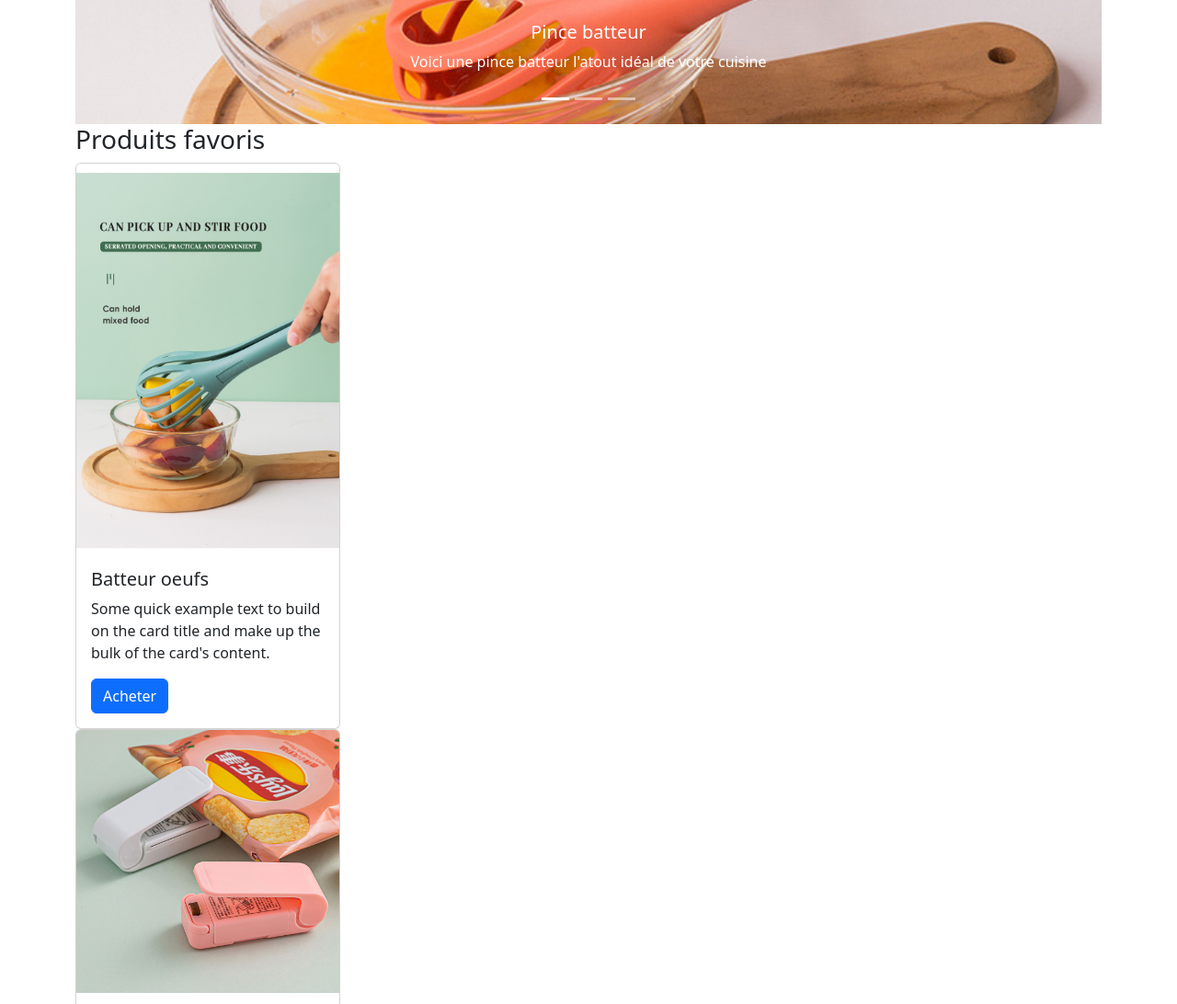
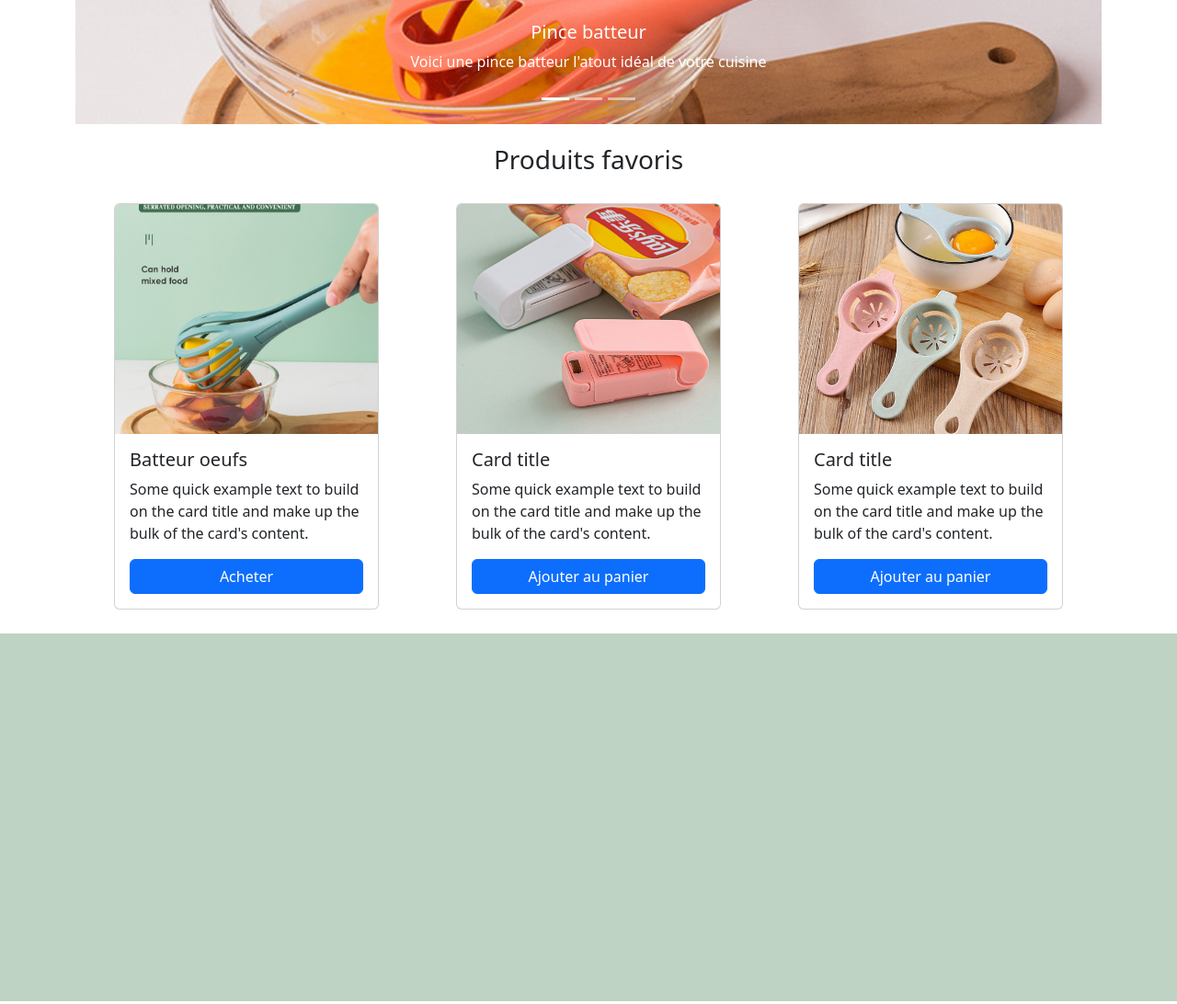
Before and after one commit to mathieu-oka/Funcook, a website: page index.html in a window 1280 px wide. Shown: the part 536-1628 px from the top of the page at 92% size. Drawn offline with nearby package versions, Linux system fonts and the light colour scheme.

Commit message:
cha,ge color

```diff
--- a/index.html
+++ b/index.html
@@ -86,7 +86,6 @@
             <a href="#" class="btn btn-primary">Acheter</a>
           </div>
         </div>
-      </div>
 
         <div class="card" style="width: 18rem;">
           <img src="./Produits/mini scelleuse/ms-home2.jpg" class="card-img-top" alt="mini scelleuse">
@@ -105,7 +104,15 @@
             <a href="#" class="btn btn-primary">Ajouter au panier</a>
           </div>
         </div>
+
       </div>
+
+
+  </div>
+
+  <footer>
+
+  </footer>
 
   <script src="https://cdn.jsdelivr.net/npm/bootstrap@5.3.0-alpha1/dist/js/bootstrap.bundle.min.js" integrity="sha384-w76AqPfDkMBDXo30jS1Sgez6pr3x5MlQ1ZAGC+nuZB+EYdgRZgiwxhTBTkF7CXvN" crossorigin="anonymous"></script>
 </body>
--- a/style.scss
+++ b/style.scss
@@ -5,6 +5,9 @@ header{
   justify-content: space-between;
   padding-top: 15px;
 
+    h1{
+      color:#4A919E;
+    }
 
     nav{
 
@@ -37,3 +40,32 @@ header{
   }
 
 }
+
+.favoris-title{
+  display: flex;
+  justify-content: space-around;
+  margin: 2% 0;
+}
+.favoris-card{
+  display:flex ;
+  justify-content: space-around;
+    img{
+      object-fit: cover;
+      height: 250px;
+    }
+    .card-body{
+      display: flex;
+      justify-content: space-around;
+      flex-direction: column;
+    }
+
+
+}
+
+
+footer{
+  height: 400px;
+  width: 100%;
+  background-color: #BED3C3;
+  margin-top: 2%;
+}
```
Also changed, not shown: style.css, 1 other file. Lines whose indentation alone changed are shown as unchanged.
